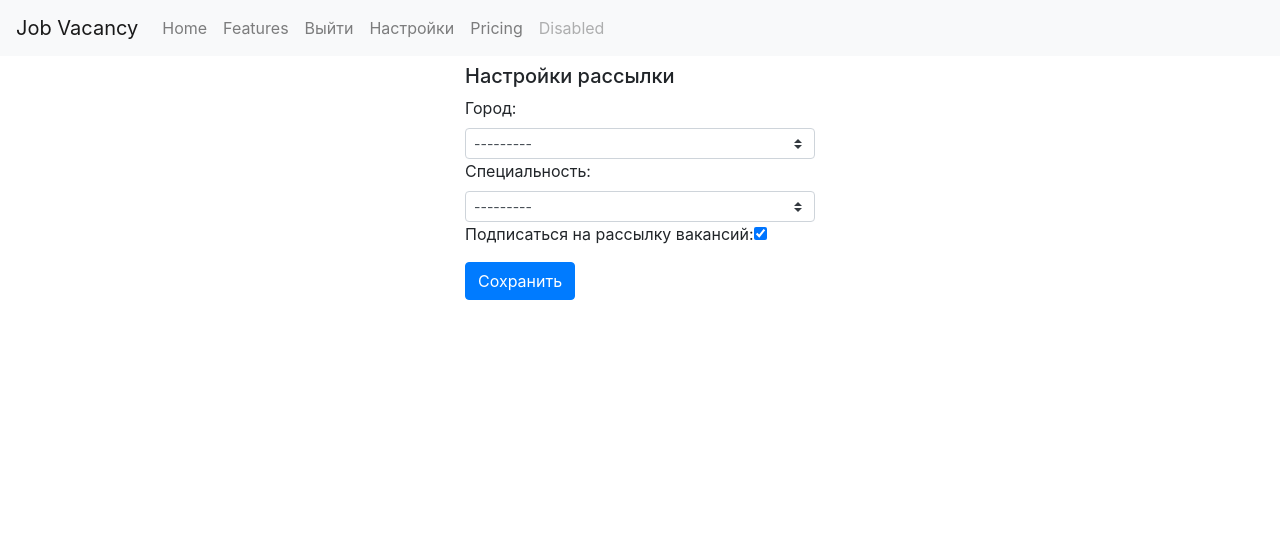
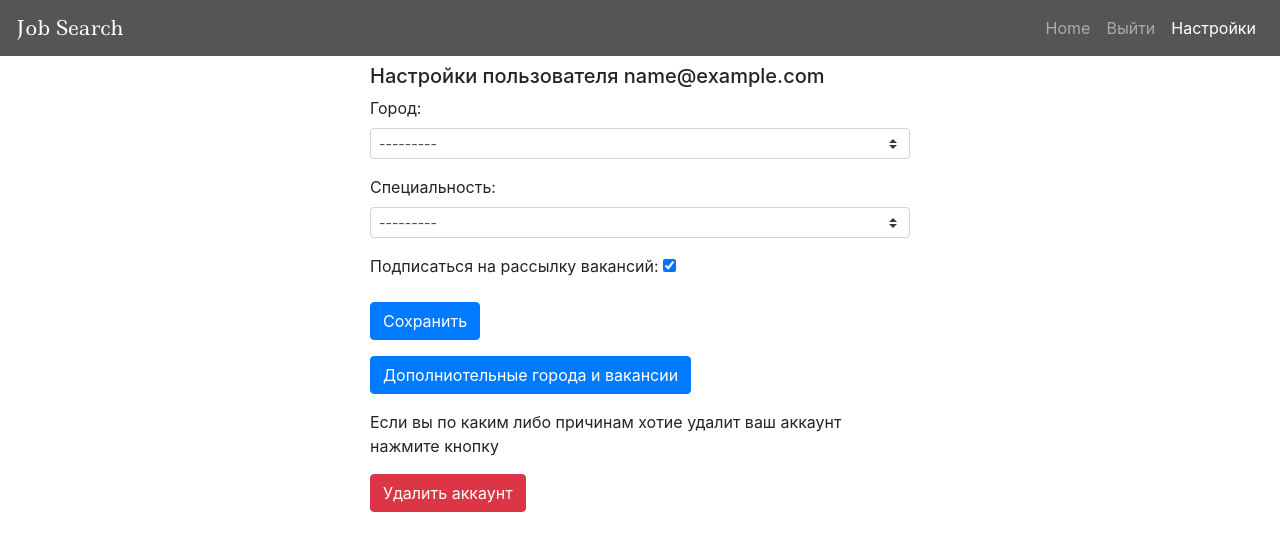
Before and after one commit to kondrashev-y/scraping_service, a Django app: page /accounts/update/ in a window 1280 px wide. Shown: the top 551 px of the page. Run offline with Django 3.2, Linux system fonts and the light colour scheme; the visitor is signed in with stand-in values (Sample User, id 1); data that the repository does not hold is empty.

Commit message:
add admin-email send

```diff
--- a/src/accounts/forms.py
+++ b/src/accounts/forms.py
@@ -64,3 +64,16 @@ class UserUpdateForm(forms.Form):
     class Meta:
         model = User
         fields = ('city', 'language', 'send_email')
+
+
+class ContactForm(forms.Form):
+    """Форма для добавления языка или города"""
+    city = forms.CharField(
+        required=True,
+        widget=forms.TextInput(attrs={'class': 'form-control'}), label='Город'
+    )
+    language = forms.CharField(
+        required=True,
+        widget=forms.TextInput(attrs={'class': 'form-control'}), label='Специальность'
+    )
+    email = forms.CharField(widget=forms.EmailInput(attrs={'class': 'form-control'}))
--- a/src/accounts/templates/accounts/update.html
+++ b/src/accounts/templates/accounts/update.html
@@ -7,17 +7,42 @@
 {% block content %}
 
 <div class="row">
-  <div class="col-md-4 mx-auto">
-    <h5 class="my-2">Настройки рассылки</h5>
+  <div class="col-md-6 mx-auto">
+    <h5 class="my-2">Настройки пользователя {{ user.email }}</h5>
     <form method="POST" class="" action="">
         {% csrf_token %}
-<!--      <div class="form-row align-items-center">-->
-<!--        <div class="col-auto">-->
-          {{ form.as_table }}
-    <button type="submit" class="btn btn-primary my-2">Сохранить</button>
-<!--        </div>-->
-<!--      </div>-->
+      <div class="form-group">
+          {{ form.as_p }}
+        <button type="submit" class="btn btn-primary my-0">Сохранить</button>
+      </div>
     </form>
+
+    <button class="btn btn-primary" type="button" data-toggle="collapse" data-target="#collapse" aria-expanded="false" aria-controls="collapseExample">
+    Дополниотельные города и вакансии
+    </button>
+    </p>
+    <div class="collapse" id="collapse">
+      <div class="card card-body">
+        <div class="col-md-13 my-0 mx-auto">
+          <p5>Если необходимого города или специальности Вы не нашли напишите нам. После их добавления вы получите письмо на указанный еmail.</p5>
+          <form method="POST" class="" action="{% url 'accounts:contact' %}">
+              {% csrf_token %}
+            <div class="form-group">
+              {{ contact_form.as_p }}
+            <button type="submit" class="btn btn-primary my-0">Отправить</button>
+          </div>
+          </form>
+        </div>
+      </div>
+    </div>
+
+    <div class="col-md-13 my-0 mx-auto">
+      <p5>Если вы по каким либо причинам хотие удалит ваш аккаунт нажмите кнопку</p5>
+      <form method="POST" class="" action="{% url 'accounts:delete' %}">
+          {% csrf_token %}
+        <button type="submit" class="btn btn-danger my-3">Удалить аккаунт</button>
+      </form>
+    </div>
   </div>
 </div>
 
--- a/src/accounts/urls.py
+++ b/src/accounts/urls.py
@@ -1,10 +1,12 @@
 from django.urls import path
 
-from .views import login_view, logout_view, register_view, update_view
+from .views import login_view, logout_view, register_view, update_view, delete_view, contact_view
 
 urlpatterns = [
     path('login/', login_view, name='login'),
     path('logout/', logout_view, name='logout'),
     path('register/', register_view, name='register'),
     path('update/', update_view, name='update'),
+    path('delete/', delete_view, name='delete'),
+    path('contact/', contact_view, name='contact'),
 ]
--- a/src/accounts/views.py
+++ b/src/accounts/views.py
@@ -1,7 +1,11 @@
 from django.shortcuts import render, redirect
 from django.contrib.auth import get_user_model, authenticate, login, logout
+from django.contrib import messages
+import datetime
 
-from .forms import UserLoginForms, UserRegistrationForm, UserUpdateForm
+from scraping.models import Error
+from .forms import UserLoginForms, UserRegistrationForm, UserUpdateForm, ContactForm
+User = get_user_model()
 
 
 def login_view(request):
@@ -30,20 +34,70 @@ def register_view(request):
         new_user = form.save(commit=False)
         new_user.set_password(form.cleaned_data['password'])
         new_user.save()
+        messages.success(request, 'Пользователь зарегистрирован')
         login(request, new_user)
         return render(request, 'accounts/register_done.html', {'new_user': new_user})
     return render(request, 'accounts/register.html', {'form': form})
 
+
 def update_view(request):
     """Подписка на рассылку"""
+    contact_form = ContactForm()
     if request.user.is_authenticated:
         user = request.user
         if request.method == 'POST':
             form = UserUpdateForm(request.POST)
-        else:
-            form = UserUpdateForm(
-                initial={'city': user.city, 'language': user.language, 'send_email': user.send_email}
-            )
-            return render(request, 'accounts/update.html', {'form': form})
+            if form.is_valid():
+                data = form.cleaned_data
+                user.city = data['city']
+                user.language = data['language']
+                user.send_email = data['send_email']
+                user.save()
+                # messages.add_message(request, messages.INFO, 'Настройки сохранены')
+                messages.success(request, 'Настройки сохранены')
+                return redirect('accounts:update')
+        form = UserUpdateForm(
+            initial={'city': user.city, 'language': user.language, 'send_email': user.send_email}
+        )
+        return render(request, 'accounts/update.html', {'form': form, 'contact_form': contact_form})
     else:
         return redirect('accounts:login')
+
+
+def delete_view(request):
+    """Удаление пользователя"""
+    if request.user.is_authenticated:
+        user = request.user
+        if request.method == 'POST':
+            qs = User.objects.get(pk=user.pk)
+            qs.delete()
+            messages.error(request, 'Ваш аккаунт был удален!')
+    return redirect('home')
+
+
+def contact_view(request):
+    if request.method == 'POST':
+        contact_form = ContactForm(request.POST or None)
+        if contact_form.is_valid():
+            data = contact_form.cleaned_data
+            city = data.get('city')
+            language = data.get('language')
+            email = data.get('email')
+            # user = request.user
+            user_data = {'city': city, 'language': language, 'email': email}
+            qs = Error.objects.filter(timestamp=datetime.date.today())
+            if qs.exists():
+                er = qs.first()
+                data = er.data.get('user_data', [])
+                data.append(user_data)
+                er.data['user_data'] = data
+                er.save()
+            else:
+                data = {'user_data': [user_data]}
+                Error(data=data).save()
+            messages.success(request, 'Данные отправленны администраци.')
+            return redirect('accounts:update')
+        else:
+            return redirect('accounts:update')
+    else:
+        return redirect('accounts:login')
--- a/src/scraping/models.py
+++ b/src/scraping/models.py
@@ -67,12 +67,15 @@ class Vacancy(models.Model):
 
 class Error(models.Model):
     """Ошибки при скрапинге"""
-    timestamp = models.DateTimeField(auto_now_add=True, verbose_name='Дата создания ошибки')
+    timestamp = models.DateField(auto_now_add=True, verbose_name='Дата создания ошибки')
     data = jsonfield.JSONField()
 
     class Meta:
         verbose_name = 'Ошибка'
         verbose_name_plural = 'Ошибки'
+
+    def __str__(self):
+        return str(self.timestamp)
 
 
 class Urls(models.Model):
--- a/src/scraping/templates/scraping/home.html
+++ b/src/scraping/templates/scraping/home.html
@@ -3,7 +3,7 @@
 {% block content %}
 <div class="jumbotron">
   <h1 class="display-5">Привет, это сервис по сбору и рассылки вакансий</h1>
-  <p class="lead">Это простой пример блока с компонентом в стиле jumbotron для привлечения дополнительного внимания к содержанию или информации.</p>
+  <p class="lead">Этот сервис позволит вам узнавать о новых вакансиях в Вашем городе, так же Вы сможете подписаться на рассылку новых вакансий по интересующим параметам.</p>
   <hr class="my-4">
   <h5 class="my-3">Для просмотра доступных вакансий заполните форму</h5>
   <form method="GET" class="form-inline my-0 mr-sm-2" action="{% url 'vacancy_list' %}">
--- a/src/scraping/views.py
+++ b/src/scraping/views.py
@@ -4,7 +4,7 @@ from django.db.models.query import QuerySet
 from django.shortcuts import render
 
 from .forms import FindForm
-from .models import Vacancy
+from .models import Vacancy, City
 
 from django.views import generic
 
@@ -63,7 +63,7 @@ class VacancyView(generic.ListView):
 
     def get_context_data(self, **kwargs):
         context = super().get_context_data(**kwargs)
-        context['form'] = FindForm()
+        context['form'] = FindForm(self.request.GET)
         context['city'] = self.request.GET.get('city')
         context['language'] = self.request.GET.get('language')
         return context
--- /dev/null
+++ b/src/static/css/main.css
@@ -0,0 +1,8 @@
+@font-face{
+    font-family: Ledger;
+    src: url(../fonts/Ledger-Regular.ttf)
+}
+#brand{
+    font-family: Ledger;
+    color: #FFF;
+}
--- a/src/templates/base.html
+++ b/src/templates/base.html
@@ -1,62 +1,87 @@
+{% load static %}
+{% url 'accounts:update' as update_url %}
+{% url 'accounts:register' as register_url %}
+{% url 'accounts:login' as login_url %}
+{% url 'home' as home_url %}
 <!doctype html>
 <html lang="en">
   <head>
     <!-- Required meta tags -->
     <meta charset="utf-8">
     <meta name="viewport" content="width=device-width, initial-scale=1, shrink-to-fit=no">
+      <link rel="icon" href="{% static 'favico.ico' %}">
 
     <!-- Bootstrap CSS -->
     <link rel="stylesheet" href="https://cdn.jsdelivr.net/npm/bootstrap@4.5.3/dist/css/bootstrap.min.css" integrity="sha384-TX8t27EcRE3e/ihU7zmQxVncDAy5uIKz4rEkgIXeMed4M0jlfIDPvg6uqKI2xXr2" crossorigin="anonymous">
+    <link rel="stylesheet" href="{% static 'css/main.css' %}">
 
     <title>Вакансии</title>
   </head>
   <body>
-    <nav class="navbar navbar-expand-lg navbar-light bg-light">
+    <nav class="navbar navbar-expand-lg navbar-dark" style="background-color: #555;">
 <!--      <div class="container-fluid">-->
-    <a class="navbar-brand" href="{% url 'home' %}">Job Vacancy</a>
+    <a class="navbar-brand" href="{% url 'home' %}" id="brand" >Job Search</a>
     <button class="navbar-toggler" type="button" data-toggle="collapse" data-target="#navbarNav" aria-controls="navbarNav" aria-expanded="false" aria-label="Toggle navigation">
       <span class="navbar-toggler-icon"></span>
     </button>
     <div class="collapse navbar-collapse" id="navbarNav">
-      <ul class="navbar-nav">
+      <ul class="navbar-nav ml-auto">
         <li class="nav-item">
-          <a class="nav-link" href="{% url 'home' %}">Home <span class="sr-only">(current)</span></a>
-        </li>
-        <li class="nav-item">
-          <a class="nav-link" href="#">Features</a>
+          <a class="nav-link {% if request.path == home_url %} active {% endif %}" href="{% url 'home' %}">Home <span class="sr-only">(current)</span></a>
         </li>
         {% if user.is_authenticated %}
             <li class="nav-item">
                 <a class="nav-link" href="{% url 'accounts:logout' %}">Выйти</a>
             </li>
             <li class="nav-item">
-                <a class="nav-link" href="{% url 'accounts:update' %}">Настройки</a>
+                <a class="nav-link {% if request.path == update_url %} active {% endif %}" href="{% url 'accounts:update' %}">Настройки</a>
             </li>
         {% else %}
          <li class="nav-item">
-          <a class="nav-link" href="{% url 'accounts:login' %}">Войти</a>
+          <a class="nav-link {% if request.path == login_url %} active {% endif %}" href="{% url 'accounts:login' %}">Войти</a>
         </li>
          <li class="nav-item">
-          <a class="nav-link" href="{% url 'accounts:register' %}">Регистрация</a>
+          <a class="nav-link {% if request.path == register_url %} active {% endif %}" href="{% url 'accounts:register' %}">Регистрация</a>
         </li>
         {% endif %}
 
-        <li class="nav-item">
-          <a class="nav-link" href="#">Pricing</a>
-        </li>
-        <li class="nav-item">
-          <a class="nav-link disabled" href="#" tabindex="-1" aria-disabled="true">Disabled</a>
-        </li>
       </ul>
-<!--          <form class="form-inline my-1 my-sm-0" method="GET"  action="{% url 'list' %}">-->
-<!--              {{ form.as_table }}-->
-<!--          <button type="submit" class="btn btn-outline-success btn-sm align-middle">Найти</button>-->
-<!--          </form>-->
     </div>
 <!--        </div>-->
     </nav>
 
-
+    <div class="container">
+        <div class="row">
+            <div class="col">
+                {% if messages %}
+                    {% for message in messages %}
+                    {% if message.level == DEFAULT_MESSAGE_LEVELS.ERROR %}
+                    <div class="alert alert-danger alert-dismissible fade show" role="alert">
+                        <strong>Important:</strong> {{ message }}
+                        <button type="button" class="close" data-dismiss="alert" aria-label="Close">
+                        <span aria-hidden="true">&times;</span>
+                        </button>
+                    </div>
+                {% endif %}
+                {% if message.tags %}
+                <div class="alert alert-success alert-dismissible fade show" role="alert">
+                    <strong>Info:</strong> {{ message }}
+                    <button type="button" class="close" data-dismiss="alert" aria-label="Close">
+                        <span aria-hidden="true">&times;</span>
+                    </button>
+                </div>
+                {% endif %}
+                    <ul class="messages">
+<!--                            <li{% if message.tags %} class="{{ message.tags }}"{% endif %}>-->
+<!--                                {% if message.level == DEFAULT_MESSAGE_LEVELS.ERROR %}Important: {% endif %}-->
+<!--                                {{ message }}-->
+<!--                            </li>-->
+                    </ul>
+                    {% endfor %}
+                {% endif %}
+            </div>
+        </div>
+    </div>
 
   <div class="container">
   {% block content %}
--- a/src/work2.py
+++ b/src/work2.py
@@ -15,7 +15,7 @@ domain = 'https://www.superjob.ru'
 
 if resp.status_code == 200:
     soup = BS(resp.content, 'html.parser')
-    main_div = soup.find('div', attrs={'class': '_1ID8B'})
+    main_div = soup.find('div', attrs={'class': '_3Qutk'})
     if main_div:
         # div_list = main_div.find_all('div', attrs={'data-qa': 'vacancy-serp__vacancy'})
         div_list = main_div.find_all('div', attrs={'class': 'f-test-vacancy-item'})
```
Also changed, not shown: src/run_scraping.py (+18 -6 lines), src/scraping/admin.py (+7 -1 lines), src/scraping/parser.py (+10 -10 lines), src/scraping/templates/scraping/vacancy_list.html (+12 -7 lines), src/scraping_service/settings.py (+23 -0 lines), src/send_emails.py (added, +104 -0 lines), src/static/favico.ico (added), src/static/fonts/Ledger-Regular.ttf (added).
